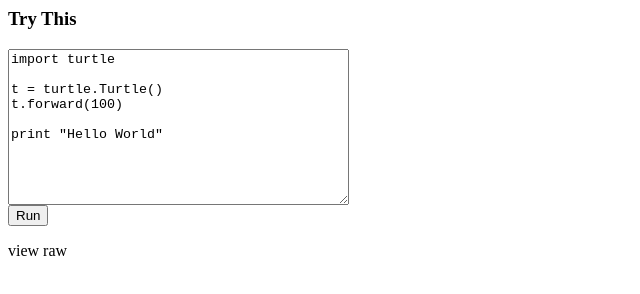
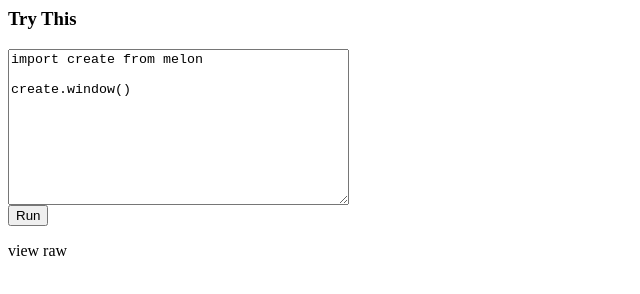
Before and after one commit to melon-java/melon-mod, a plain HTML site: page index.htm in a window 1280 px wide. Shown: the whole page, without its empty margins (0-640 px from the left). Drawn offline with nearby package versions, Linux system fonts and the light colour scheme.

Commit message:
Update index.htm

```diff
--- a/index.htm
+++ b/index.htm
@@ -47,12 +47,9 @@ function runit() {
 
 <h3>Try This</h3>
 <form>
-<textarea id="yourcode" cols="40" rows="10">import turtle
+<textarea id="yourcode" cols="40" rows="10">import create from melon
 
-t = turtle.Turtle()
-t.forward(100)
-
-print "Hello World"
+create.window()
 </textarea><br />
 <button type="button" onclick="runit()">Run</button>
 </form>
```
